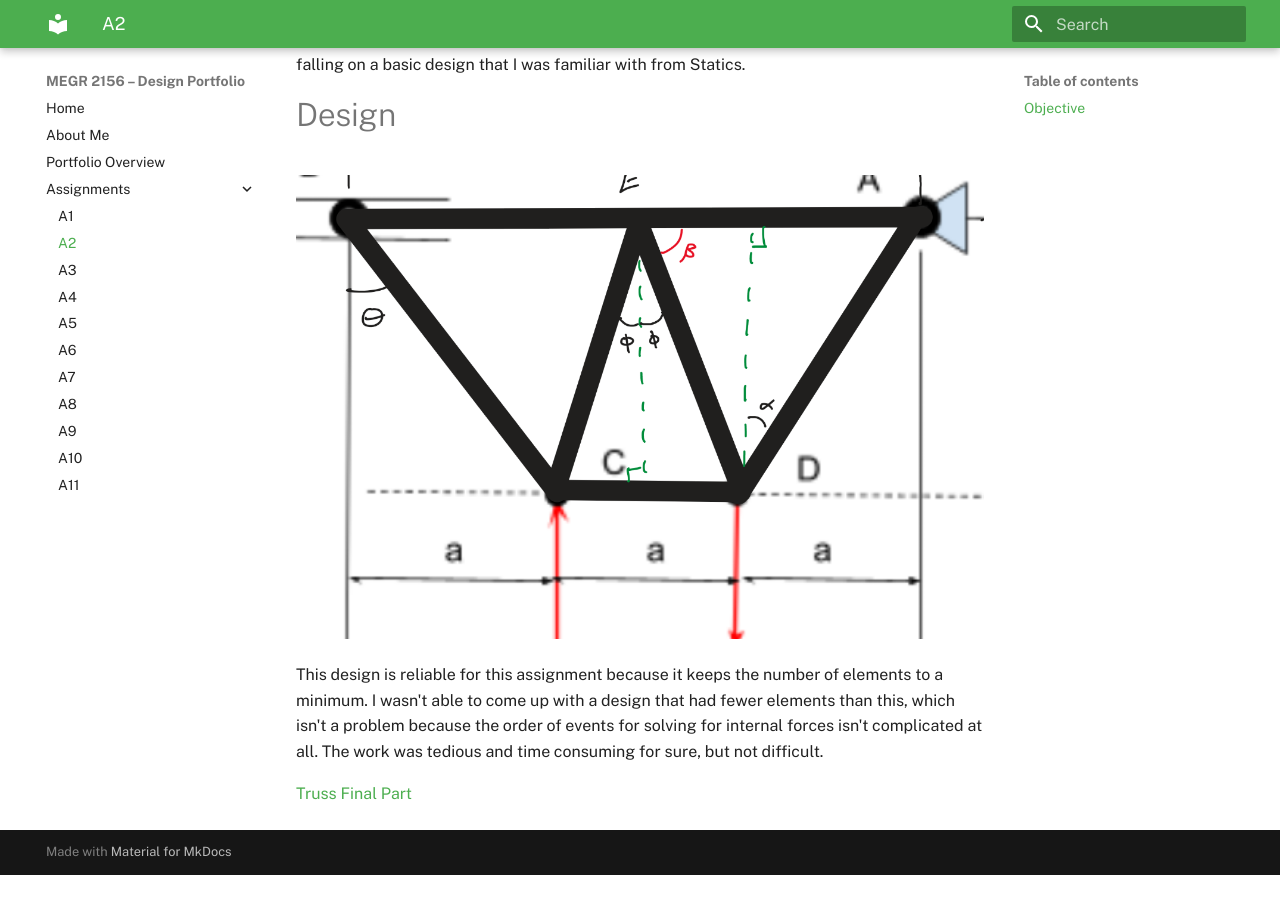
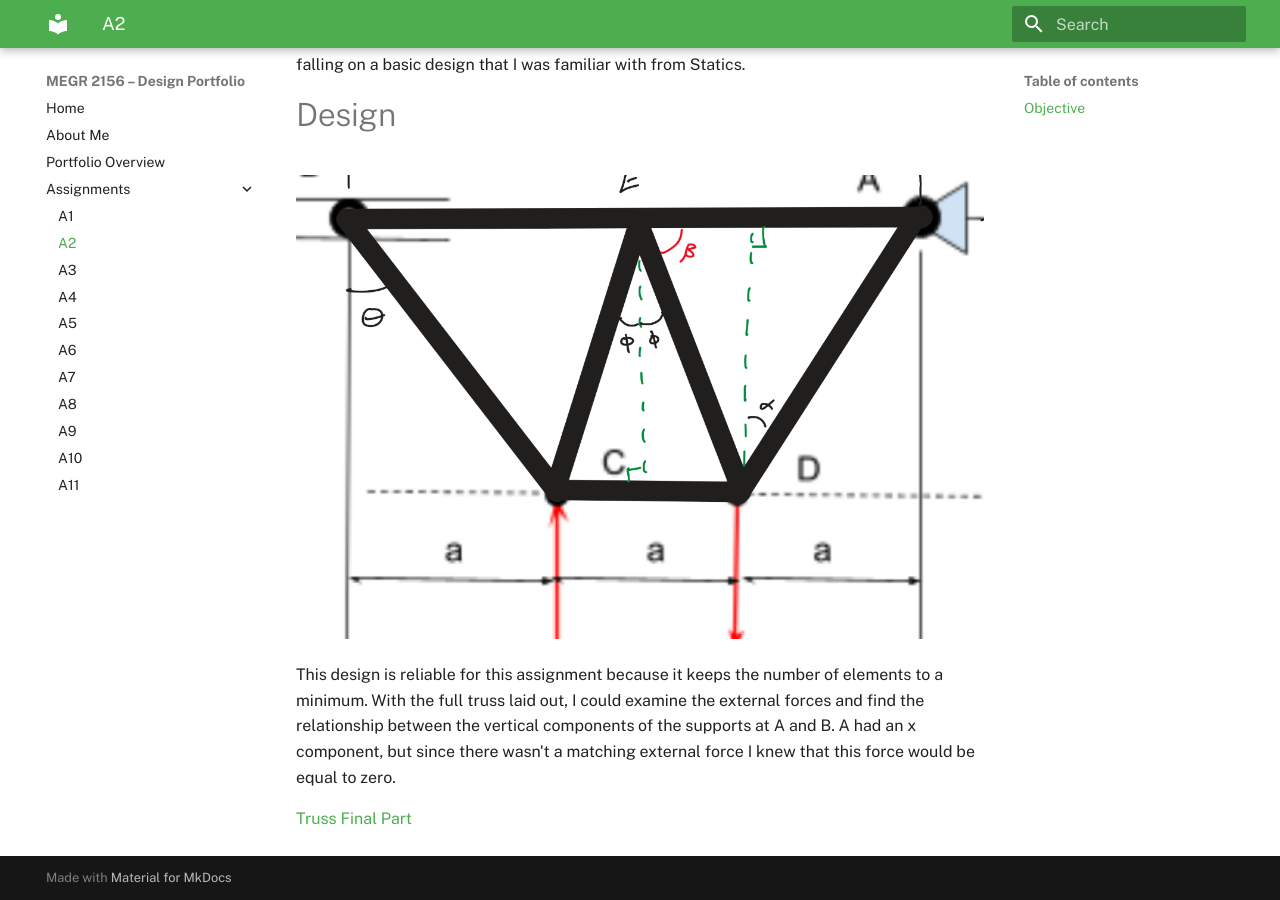
Before and after one commit to Jmswanchara/megr2156-portfolio, an MkDocs documentation site: the page built from docs/assignments/A02/index.md, in a window 1280 px wide and 900 px high, scrolled down 641 px. Built offline with MkDocs 1.6.1 and Material for MkDocs 9.7.7, drawn with Linux system fonts in a browser that asks for light colours; before the commit the page ends 1516 px from its top, so only the background shows below that.

Commit message:
Revise design explanation in index.md
Updated the design explanation to clarify the reliability and analysis of external forces.

```diff
--- a/docs/assignments/A02/index.md
+++ b/docs/assignments/A02/index.md
@@ -10,7 +10,7 @@ Above are the parameters given for designing my own truss.  My approach to my de
 
 ![Truss FBD](Truss_FBD.png)
 
-This design is reliable for this assignment because it keeps the number of elements to a minimum. I wasn't able to come up with a design that had fewer elements than this, which isn't a problem because the order of events for solving for internal forces isn't complicated at all.  The work was tedious and time consuming for sure, but not difficult.
+This design is reliable for this assignment because it keeps the number of elements to a minimum. With the full truss laid out, I could examine the external forces and find the relationship between the vertical components of the supports at A and B.  A had an x component, but since there wasn't a matching external force I knew that this force would be equal to zero.
 
 
 
```
